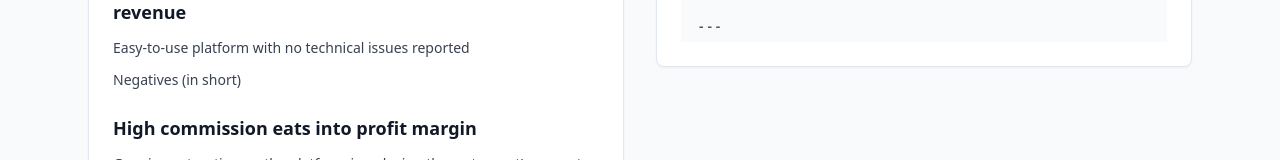
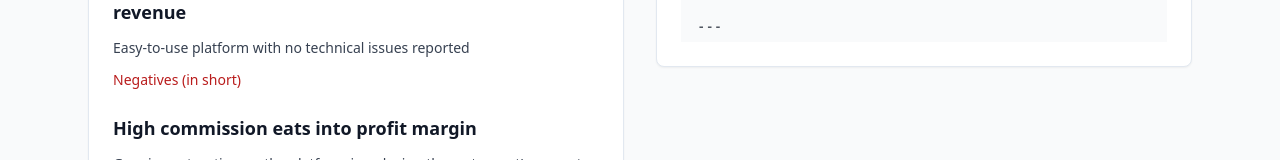
Before and after one commit to Varun20002/due-diligence-pilot, a React (Vite) app: page /reports/1 in a window 1280 px wide. Shown: the part 621-781 px from the top of the page. Built offline with nearby package versions, Linux system fonts and the light colour scheme.

Commit message:
Refactor: Update summary highlighting
Updated the AI summary formatting in ReportView.tsx to selectively highlight the "Negatives (in short)" section while removing highlighting from other points.

```diff
--- a/src/pages/ReportView.tsx
+++ b/src/pages/ReportView.tsx
@@ -24,17 +24,29 @@ const statusConfig = {
 const formatSummary = (summary: string) => {
   const lines = summary.split('\n');
   const formattedContent = [];
+  let inNegativesSection = false;
 
   for (let i = 0; i < lines.length; i++) {
     const line = lines[i].trim();
 
     if (!line) continue;
 
+    // Check if we're entering the Negatives section
+    if (line.toLowerCase().includes('negatives') && line.toLowerCase().includes('short')) {
+      inNegativesSection = true;
+    }
+    // Check if we're leaving the Negatives section (next heading)
+    else if (inNegativesSection && (line.startsWith('#') || (line.match(/^[A-Z][a-zA-Z\s]+$/) && !line.includes('.')))) {
+      inNegativesSection = false;
+    }
+
     // Check if it's a heading (starts with # or is a standalone title-like line)
     if (line.startsWith('#') || (line.match(/^[A-Z][a-zA-Z\s]+$/) && !line.includes('.'))) {
       const headingText = line.replace(/^#+\s*/, '');
+      const isNegativesHeading = headingText.toLowerCase().includes('negatives') && headingText.toLowerCase().includes('short');
+
       formattedContent.push(
-        <h3 key={i} className="text-lg font-bold text-gray-900 mt-6 mb-3 first:mt-0">
+        <h3 key={i} className={`text-lg font-bold mt-6 mb-3 first:mt-0 ${isNegativesHeading ? 'text-red-800 bg-red-50 px-3 py-2 rounded-lg' : 'text-gray-900'}`}>
           {headingText}
         </h3>
       );
@@ -43,7 +55,7 @@ const formatSummary = (summary: string) => {
     else if (line.startsWith('-') || line.startsWith('•') || line.match(/^\d+\./)) {
       const bulletText = line.replace(/^[-•]\s*/, '').replace(/^\d+\.\s*/, '');
       formattedContent.push(
-        <li key={i} className="text-sm text-gray-700 mb-2">
+        <li key={i} className={`text-sm mb-2 ${inNegativesSection ? 'text-red-700 font-medium' : 'text-gray-700'}`}>
           {bulletText}
         </li>
       );
@@ -51,7 +63,7 @@ const formatSummary = (summary: string) => {
     // Regular paragraph text
     else {
       formattedContent.push(
-        <p key={i} className="text-sm text-gray-700 mb-3">
+        <p key={i} className={`text-sm mb-3 ${inNegativesSection ? 'text-red-700' : 'text-gray-700'}`}>
           {line}
         </p>
       );
@@ -61,20 +73,26 @@ const formatSummary = (summary: string) => {
   // Group consecutive list items into ul elements
   const groupedContent = [];
   let currentList = [];
+  let currentListIsNegative = false;
 
   for (let i = 0; i < formattedContent.length; i++) {
     const item = formattedContent[i];
 
     if (item.type === 'li') {
+      if (currentList.length === 0) {
+        // Determine if this list is in the negatives section based on the text color
+        currentListIsNegative = item.props.className.includes('text-red-700');
+      }
       currentList.push(item);
     } else {
       if (currentList.length > 0) {
         groupedContent.push(
-          <ul key={`list-${i}`} className="list-disc list-inside space-y-2 mb-4 ml-4">
+          <ul key={`list-${i}`} className={`list-disc list-inside space-y-2 mb-4 ml-4 ${currentListIsNegative ? 'bg-red-50 p-3 rounded-lg' : ''}`}>
             {currentList}
           </ul>
         );
         currentList = [];
+        currentListIsNegative = false;
       }
       groupedContent.push(item);
     }
@@ -83,7 +101,7 @@ const formatSummary = (summary: string) => {
   // Don't forget the last list if it exists
   if (currentList.length > 0) {
     groupedContent.push(
-      <ul key="final-list" className="list-disc list-inside space-y-2 mb-4 ml-4">
+      <ul key="final-list" className={`list-disc list-inside space-y-2 mb-4 ml-4 ${currentListIsNegative ? 'bg-red-50 p-3 rounded-lg' : ''}`}>
         {currentList}
       </ul>
     );
```
